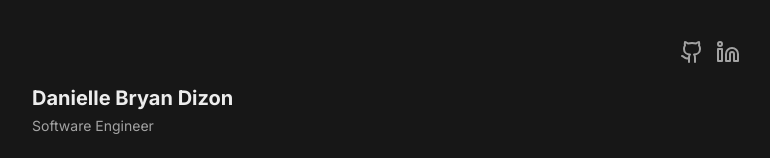
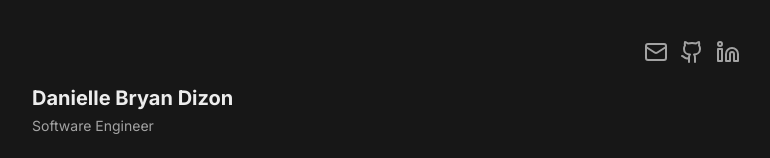
Before and after one commit to bryanpascuadizon/port-developer-portfolio, a Next.js app: page / in a window 1280 px wide. Shown: the top 158 px of the page, without its empty margins (264-1034 px from the left). Built offline with nearby package versions, Linux system fonts and the light colour scheme.

Commit message:
added personal mail link to header

```diff
--- a/app/components/Header.tsx
+++ b/app/components/Header.tsx
@@ -1,4 +1,4 @@
-import { Github, Linkedin } from "lucide-react";
+import { Github, Linkedin, Mail } from "lucide-react";
 import Link from "next/link";
 
 const Header = () => {
@@ -11,13 +11,18 @@ const Header = () => {
         <p></p>
       </div>
       <div className="flex justify-end gap-3">
-        {" "}
+        <Link
+          href="mailto:bryanpascuadizon@gmail.com"
+          target="_blank"
+          className="link"
+        >
+          <Mail />
+        </Link>
         <Link
           href="https://github.com/bryanpascuadizon"
           target="_blank"
           className="link"
         >
-          {" "}
           <Github />
         </Link>
         <Link
```
